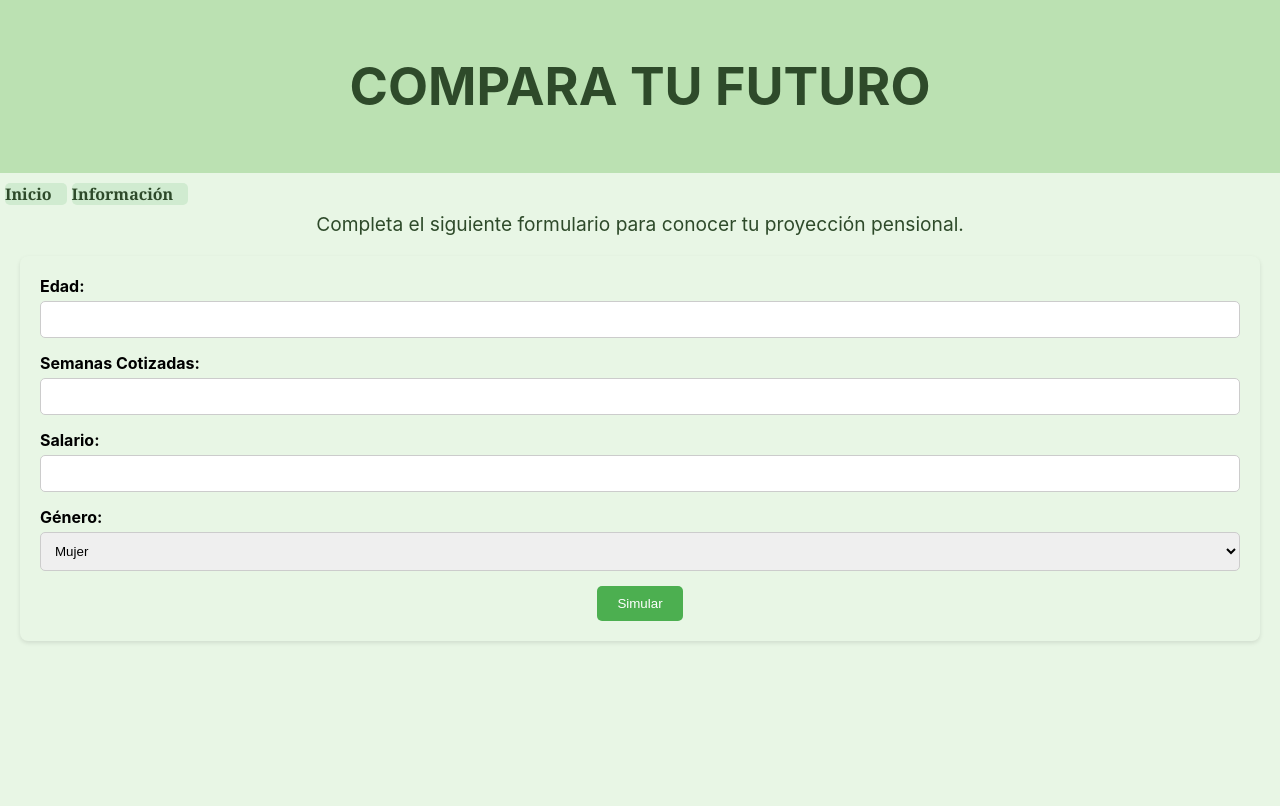
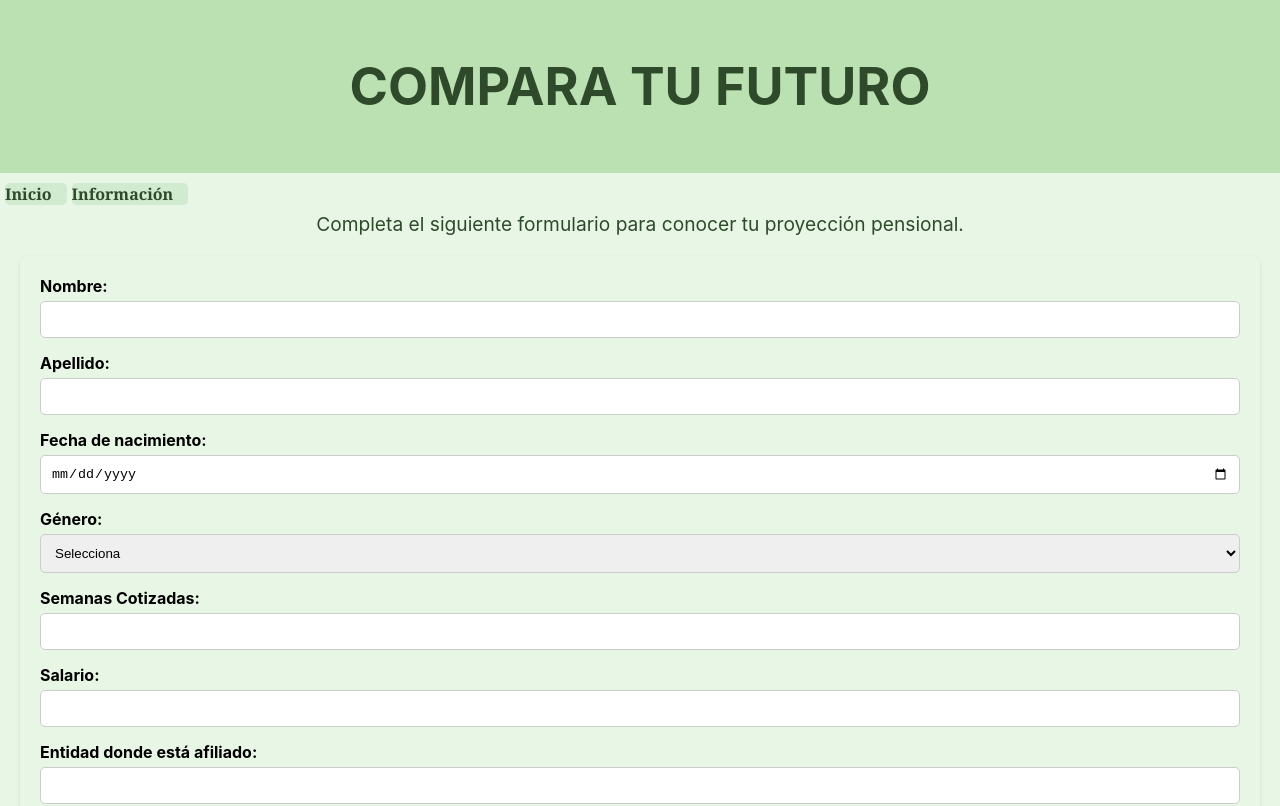
Before and after one commit to Cas636/Simulador-Pensional, a React (Create React App) app in the folder front-end/: page / in a window 1280 px wide. Shown: the top 806 px of the page. Built offline with nearby package versions, Linux system fonts and the light colour scheme.

Commit message:
Nuevos Campos Form

```diff
--- /dev/null
+++ b/front-end/src/adapters/apiAdapter.js
@@ -0,0 +1,14 @@
+export const adaptSimulationResponse = (apiResponse) => {
+    // Adaptación de la respuesta de la API
+    const adaptedResponse = {
+      nombre: apiResponse.full_name?.split(" ")[0] || "N/A",
+      apellido: apiResponse.full_name?.split(" ")[3] || "N/A",
+      edad: apiResponse.age || "No disponible",
+      semanasCotizadas: apiResponse.contributed_weeks || 0,
+      salario: apiResponse.salary || 0,
+      afiliado: apiResponse.affiliation_entity || "No afiliado",
+      pensionEstimado: apiResponse.estimated_pension || "Calculando...",
+    };
+
+    return adaptedResponse;
+  };
--- /dev/null
+++ b/front-end/src/components/SimulationForm.js
@@ -0,0 +1,92 @@
+import React, { useState, useEffect } from "react";
+import '../assets/Home.css';
+
+const SimulationForm = ({ onSubmit }) => {
+  const [formData, setFormData] = useState({
+    nombre: "",
+    apellido: "",
+    fechaNacimiento: "",
+    genero: "",
+    semanasCotizadas: "",
+    salario: "",
+    entidadAfiliado: "",
+    tieneBeneficiario: "no",
+    tipoBeneficiario: "",
+  });
+
+  // 🔹 Observer: Cada vez que formData cambia, lo mostramos en consola
+  useEffect(() => {
+    console.log("📢 Formulario actualizado:", formData);
+  }, [formData]);
+
+  // Manejo de cambios en los campos del formulario
+  const handleChange = (e) => {
+    const { name, value } = e.target;
+    setFormData((prevData) => ({ ...prevData, [name]: value }));
+  };
+
+  // Enviar los datos a `Home`
+  const handleSubmit = (e) => {
+    e.preventDefault();
+    onSubmit(formData);
+  };
+
+  return (
+    <form onSubmit={handleSubmit}>
+      <div>
+        <label>Nombre:</label>
+        <input type="text" name="nombre" value={formData.nombre} onChange={handleChange} required />
+      </div>
+      <div>
+        <label>Apellido:</label>
+        <input type="text" name="apellido" value={formData.apellido} onChange={handleChange} required />
+      </div>
+      <div>
+        <label>Fecha de nacimiento:</label>
+        <input type="date" name="fechaNacimiento" value={formData.fechaNacimiento} onChange={handleChange} required />
+      </div>
+      <div>
+        <label>Género:</label>
+        <select name="genero" value={formData.genero} onChange={handleChange} required>
+          <option value="">Selecciona</option>
+          <option value="mujer">Mujer</option>
+          <option value="hombre">Hombre</option>
+        </select>
+      </div>
+      <div>
+        <label>Semanas Cotizadas:</label>
+        <input type="number" name="semanasCotizadas" value={formData.semanasCotizadas} onChange={handleChange} required />
+      </div>
+      <div>
+        <label>Salario:</label>
+        <input type="number" name="salario" value={formData.salario} onChange={handleChange} required />
+      </div>
+      <div>
+        <label>Entidad donde está afiliado:</label>
+        <input type="text" name="entidadAfiliado" value={formData.entidadAfiliado} onChange={handleChange} required />
+      </div>
+      <div>
+        <label>¿Tiene beneficiario?</label>
+        <select name="tieneBeneficiario" value={formData.tieneBeneficiario} onChange={handleChange} required>
+          <option value="no">No</option>
+          <option value="si">Sí</option>
+        </select>
+      </div>
+      {formData.tieneBeneficiario === "si" && (
+        <div>
+          <label>Tipo de beneficiario:</label>
+          <select name="tipoBeneficiario" value={formData.tipoBeneficiario} onChange={handleChange} required>
+            <option value="">Selecciona</option>
+            <option value="conyugue">Conyugue</option>
+            <option value="padre">Padre</option>
+            <option value="hijo">Hijo</option>
+            <option value="hermano">Hermano</option>
+          </select>
+        </div>
+      )}
+      <button type="submit">Simular</button>
+    </form>
+  );
+};
+
+export default SimulationForm;
--- /dev/null
+++ b/front-end/src/components/SimulationResult.js
@@ -0,0 +1,32 @@
+import React, { useEffect, useState } from "react";
+import { adaptSimulationResponse } from "../adapters/apiAdapter";
+
+const SimulationResult = ({ simulationData }) => {
+  const [formattedData, setFormattedData] = useState(null);
+
+  useEffect(() => {
+    if (simulationData) {
+      const adaptedData = adaptSimulationResponse(simulationData);
+      setFormattedData(adaptedData);
+
+    }
+  }, [simulationData]);
+
+  if (!formattedData) return <p>Cargando resultados...</p>;
+  console.log(simulationData);
+  return (
+    simulationData && (
+      <div>
+        <h2>Resultados de la Simulación</h2>
+        <p>Nombre: {simulationData.nombre} {simulationData.apellido}</p>
+        <p>Edad: {simulationData.edad} años</p>
+        <p>Semanas Cotizadas: {simulationData.semanasCotizadas}</p>
+        <p>Salario: ${simulationData.salario}</p>
+        <p>Entidad Afiliada: {simulationData.afiliado}</p>
+        <p>Pensión Estimada: ${simulationData.pensionEstimado}</p>
+      </div>
+    )
+  );
+};
+
+export default SimulationResult;
--- a/front-end/src/pages/Home.js
+++ b/front-end/src/pages/Home.js
@@ -1,75 +1,42 @@
-import React, { useState } from 'react';
+import React, { useState, useEffect } from "react";
+import SimulationForm from "../components/SimulationForm.js";
+import SimulationResult from "../components/SimulationResult.js";
+import { adaptSimulationResponse } from "../adapters/apiAdapter";
 import '../assets/Home.css';
 
-// Componente para el formulario de simulación
-const SimulationForm = ({ onSubmit }) => {
-  const [edad, setEdad] = useState('');
-  const [semanasCotizadas, setSemanasCotizadas] = useState('');
-  const [salario, setSalario] = useState('');
-  const [genero, setGenero] = useState('');
+const Home = () => {
+  const [formData, setFormData] = useState(null); // 🔹 Observer → Observamos cambios en formData
+  const [simulationData, setSimulationData] = useState(null);
 
-  const handleSubmit = (e) => {
-    e.preventDefault();
-    onSubmit({ edad, semanasCotizadas, salario, genero });
+  const handleSimulationSubmit = (data) => {
+    setFormData(data); // Se activa el useEffect cuando formData cambia
   };
 
-  return (
-    <form onSubmit={handleSubmit}>
-      <div>
-        <label>Edad:</label>
-        <input
-          type="number"
-          value={edad}
-          onChange={(e) => setEdad(e.target.value)}
-          required
-        />
-      </div>
-      <div>
-        <label>Semanas Cotizadas:</label>
-        <input
-          type="number"
-          value={semanasCotizadas}
-          onChange={(e) => setSemanasCotizadas(e.target.value)}
-          required
-        />
-      </div>
-      <div>
-        <label>Salario:</label>
-        <input
-          type="number"
-          value={salario}
-          onChange={(e) => setSalario(e.target.value)}
-          required
-        />
-      </div>
-      <div>
-        <label>Género:</label>
-        <select
-          value={genero}
-          onChange={(e) => setGenero(e.target.value)}
-          required
-        >
-          <option value="mujer">Mujer</option>
-          <option value="hombre">Hombre</option>
-        </select>
-      </div>
-      <button type="submit">Simular</button>
-    </form>
-  );
-};
+  useEffect(() => {
+    if (formData) {
+      console.log("📡 Enviando datos a la API...", formData);
+      fetch("http://127.0.0.1:5000/api/simulacion", {
+        method: "POST",
+          body: JSON.stringify(formData),
+          headers: { "Content-Type": "application/json" },
+        })
+          .then((res) => res.json())
+          .then((data) => {
+            console.log("Datos recibidos de la API:", data); // Verifica lo que está recibiendo
+            const adaptedData = adaptSimulationResponse(data);
+            setSimulationData(adaptedData);
+          })
+          .catch((err) => console.error("❌ Error al enviar:", err));
+    }
+  }, [formData]);
 
-const Home = () => {
-  const handleSimulationSubmit = (formData) => {
-    // Lógica para manejar la simulación, enviar datos a la API o realizar cálculos
-    console.log('Datos de simulación:', formData);
-  };
 
   return (
     <div className="Home">
-
       <section id="simulador">
         <p>Completa el siguiente formulario para conocer tu proyección pensional.</p>
         <SimulationForm onSubmit={handleSimulationSubmit} />
+        {simulationData && <SimulationResult simulationData={simulationData} />}
       </section>
     </div>
   );
```
Also changed, not shown: 2 other files (tests, documents, lock files or other folders).
